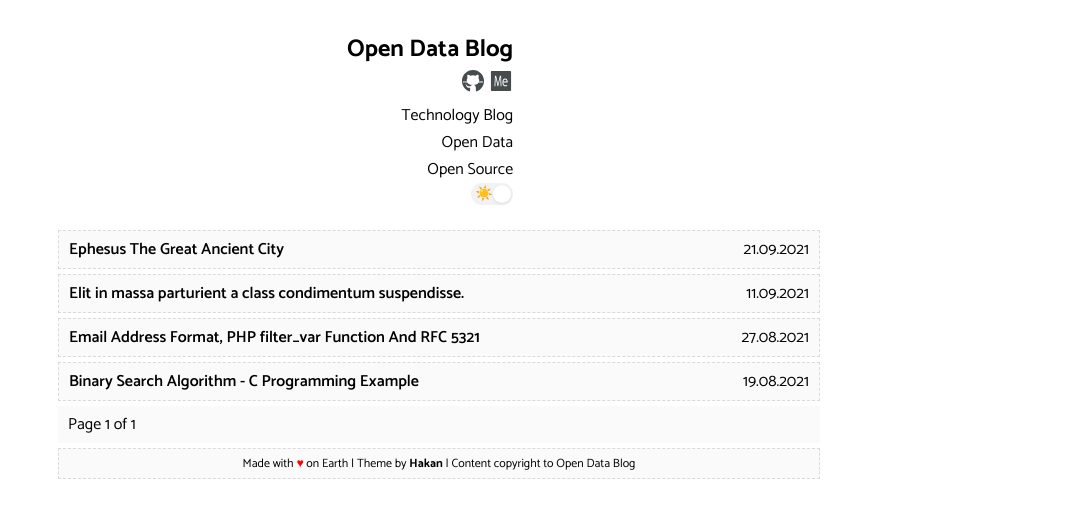
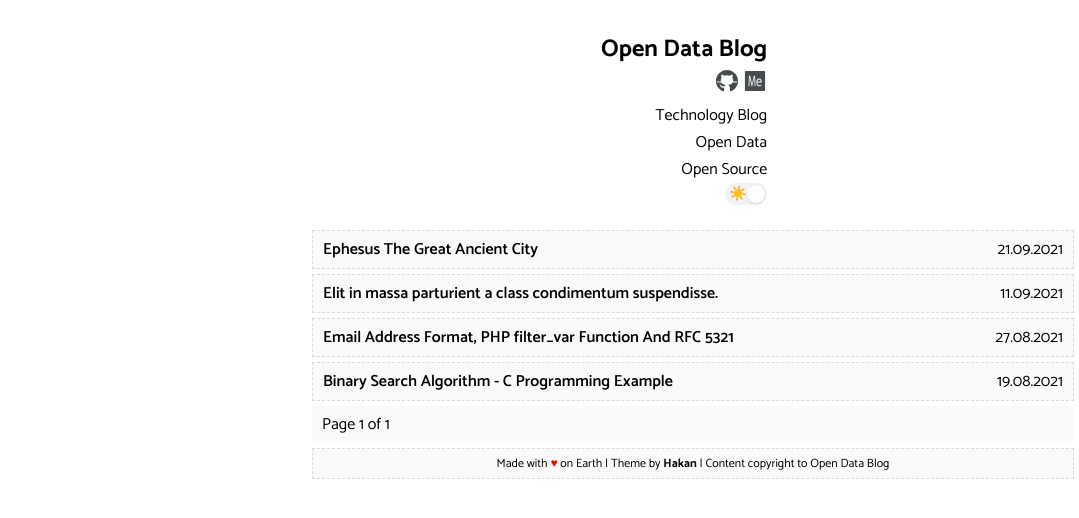
Before and after one commit to opendatablog/opendatablog.github.io, a Jekyll site: the page built from index.html, in a window 1280 px wide. Shown: the top 518 px of the page, without its empty margins (201-1280 px from the left). Built offline with Jekyll 4.4.1, drawn with Linux system fonts in a browser that asks for light colours; the list of posts is cut into pages by our own code.

Commit message:
Update default.html

```diff
--- a/_layouts/default.html
+++ b/_layouts/default.html
@@ -1,6 +1,6 @@
 {% include header.html %}
-<div class="container">
-	<div class="profile" style="float: right;">
+<div class="container" style="float: right;">
+	<div class="profile">
 		<!-- <a href="{{ site.url }}"><img src="{{site.author.picture}}" class="profile-image"></a> -->
 		<div class="profile-about">
 			<a href="{{ site.url }}"><h2 style="margin-bottom: 0; font-weight: 700;">{{site.author.name}}</h2></a>
```
